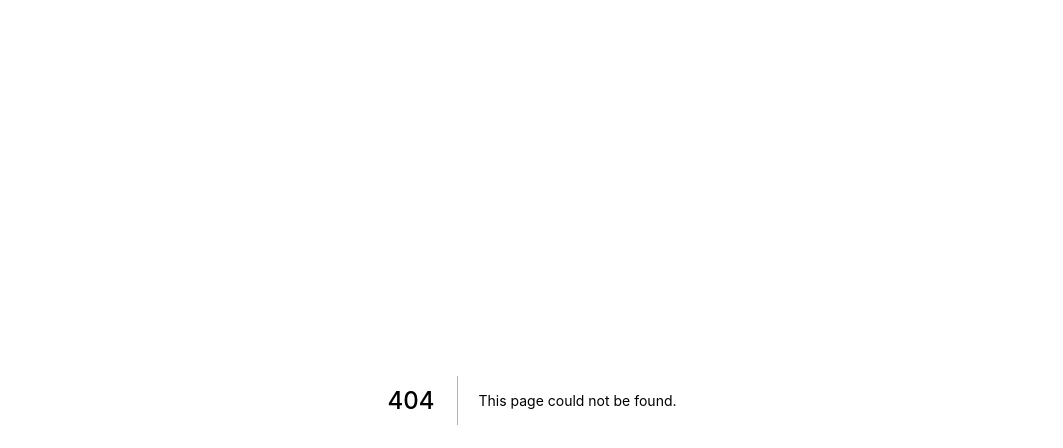
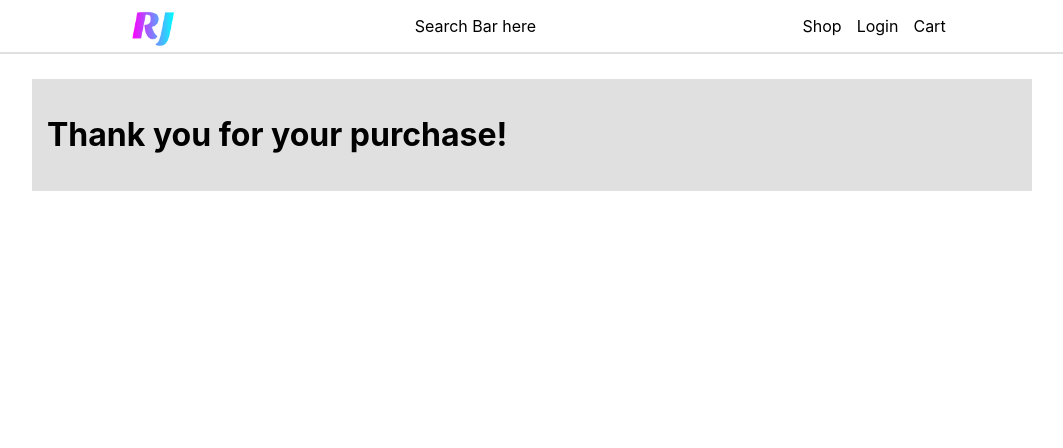
Before and after one commit to Jimenez0106/shopping-app, a Next.js app: page /success in a window 1280 px wide. Before the commit this address had no page. Shown: the top 448 px of the page, without its empty margins (108-1171 px from the left). Built offline with nearby package versions, Linux system fonts and the light colour scheme; no server answers.

Commit message:
Create success.js

```diff
--- /dev/null
+++ b/pages/success.js
@@ -0,0 +1,27 @@
+import React, { useEffect } from "react";
+import { useDispatch, useSelector } from "react-redux";
+import Header from "../components/Header";
+import { setCart } from "../redux/actions";
+
+const success = () => {
+  const cart = useSelector((state) => state.cart);
+  const dispatch = useDispatch();
+
+  useEffect(() => {
+    dispatch(setCart([]));
+    localStorage.setItem("cart", JSON.stringify(cart));
+  }, []);
+
+  return (
+    <>
+      <Header />
+      <div className="content">
+        <div className="main-container">
+          <h1>Thank you for your purchase!</h1>
+        </div>
+      </div>
+    </>
+  );
+};
+
+export default success;
```
